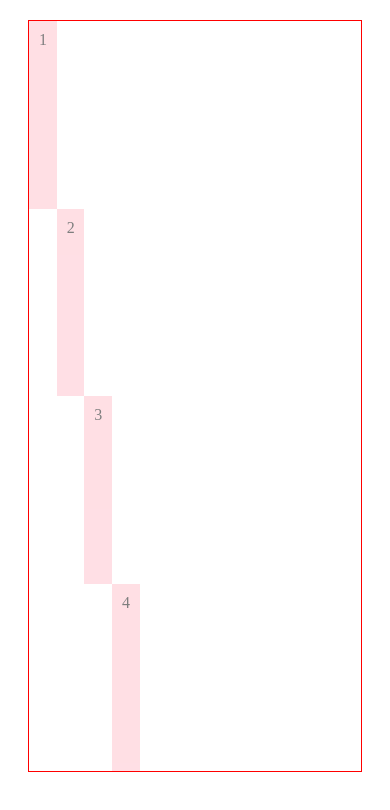
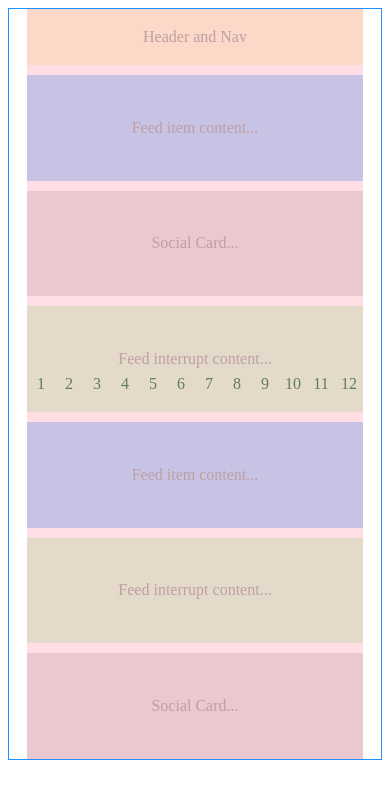
Before and after one commit to cschucode/css-grid-layout, a plain HTML site: page index.html in a window 390 px wide. Drawn offline with Linux system fonts and the light colour scheme.

Commit message:
Created responsive CSS grid layout

```diff
--- a/grid.css
+++ /dev/null
@@ -1,42 +0,0 @@
-.container {
-	border: 1px solid red;
-	display: grid;
-	grid-template-columns: repeat(12, 8.33%);
-	grid-template-rows: auto;
-	height: 750px;
-	margin: 20px;
-}
-
-.item {
-	background-color: pink;
-	opacity: .5;
-	padding: 10px;
-}
-
-.item-1 {
-	grid-column-start: 1;
-	grid-column-end: 2;
-	grid-row-start: 1;
-	grid-row-end: 2;
-}
-
- .item-2 {
- 	grid-column-start: 2;
-	grid-column-end: 3;
-	grid-row-start: 2;
-	grid-row-end: 3;
-}
-
- .item-3 {
- 	grid-column-start: 3;
-	grid-column-end: 4;
-	grid-row-start: 3;
-	grid-row-end: 4;
-}
-
-.item-4 {
- 	grid-column-start: 4;
-	grid-column-end: 5;
-	grid-row-start: 4;
-	grid-row-end: 5;
-}
--- a/index.html
+++ b/index.html
@@ -2,16 +2,50 @@
 <html>
 <head>
 	<title>Grid Practice</title>
-	<link rel="stylesheet" type="text/css" href="grid.css">
+	<link rel="stylesheet" type="text/css" href="main.css">
 </head>
 <body>
+	<div class="wrapper">
+		<div class="container">
+			<div class="header-nav">
+				Header and Nav
+			</div>
+			<div class="feed-item">
+				Feed item content...
+			</div>
+			<div class="social-card">
+				Social Card...
+			</div>
+			<div class="feed-interrupt">
+				Feed interrupt content...
+			</div>
+			<div class="feed-item">
+				Feed item content...
+			</div>
+			<div class="feed-interrupt">
+				Feed interrupt content...
+			</div>
+			<div class="social-card">
+				Social Card...
+			</div>
+			<div class="grid-overlay">
+				<div class="item item-1">1</div>
+				<div class="item item-2">2</div>
+				<div class="item item-3">3</div>
+				<div class="item item-4">4</div>
+				<div class="item item-5">5</div>
+				<div class="item item-6">6</div>
+				<div class="item item-7">7</div>
+				<div class="item item-8">8</div>
+				<div class="item item-9">9</div>
+				<div class="item item-10">10</div>
+				<div class="item item-11">11</div>
+				<div class="item item-12">12</div>
+			</div>
+		</div>
+	</div>
 
-	<div class="container">
-		<div class="item item-1">1</div>
-		<div class="item item-2">2</div>
-		<div class="item item-3">3</div>
-		<div class="item item-4">4</div>
-	</div>
+
 
 </body>
 </html>
--- /dev/null
+++ b/main.css
@@ -0,0 +1,146 @@
+.wrapper {
+	border: 1px solid dodgerblue;
+	padding: 0 18px;
+}
+
+.container {
+	display: grid;
+	grid-row-gap: 10px;
+	grid-template-columns: repeat(12, [col] 1fr);
+	grid-template-rows: 56px auto;
+	margin: 0 auto;
+	max-width: 1280px;
+	position: relative;
+	height: 750px;
+}
+
+.header-nav {
+	background-color: khaki;
+	height: 56px;
+}
+
+.feed-item {
+	background-color: dodgerblue;
+}
+
+.feed-interrupt {
+	background-color: lightgreen;
+}
+
+.social-card {
+	background-color: darkgray;
+}
+
+
+.header-nav,
+.feed-item,
+.feed-interrupt,
+.social-card {
+	align-items: center;
+	display: flex;
+	grid-column: col 1 / span 13;
+	justify-content: center;
+	opacity: .5;
+}
+
+@media screen and (min-width: 768px) {
+	.feed-item,
+	.feed-interrupt,
+	.social-card {
+		grid-column: col 3 / span 8;
+	}
+}
+
+@media screen and (min-width: 1024px) {
+	.feed-item,
+	.feed-interrupt {
+		grid-column: col 1 / span 8;
+		margin-right: 5px;
+	}
+	.social-card {
+		grid-column: col 9 / span 4;
+		margin-left: : 5px;
+	}
+}
+
+@media screen and (min-width: 1280px) {
+	.feed-item {
+		grid-column: col 3 / span 7;
+	}
+
+	.feed-interrupt {
+		grid-column: col 1 / span 2;
+	}
+
+	.social-card {
+		grid-column: col 10 / span 3;
+	}
+}
+
+
+.grid-overlay {
+	display: grid;
+	grid-row-gap: 10px;
+	grid-template-columns: repeat(12, [col] 1fr);
+	grid-template-rows: auto;
+	height: 100%;
+	position: absolute;
+	top: 0;
+	width: 100%;
+}
+
+.item {
+	align-items: center;
+	background-color: pink;
+	display: flex;
+	justify-content: center;
+	opacity: .5;
+}
+
+.item-1 {
+	grid-column: col 1 / col 2;
+}
+
+.item-2 {
+	grid-column: col 2 / col 3;
+}
+
+.item-3 {
+	grid-column: col 3 / col 4;
+}
+
+.item-4 {
+	grid-column: col 4 / col 5;
+}
+
+.item-5 {
+	grid-column: col 5 / col 6;
+}
+
+.item-6 {
+	grid-column: col 6 / col 7;
+}
+
+.item-7 {
+	grid-column: col 7 / col 8;
+}
+
+.item-8 {
+	grid-column: col 8 / col 9;
+}
+
+.item-9 {
+	grid-column: col 9 / col 10;
+}
+
+.item-10 {
+	grid-column: col 10 / col 11;
+}
+
+.item-11 {
+	grid-column: col 11 / col 12;
+}
+
+.item-12 {
+	grid-column: col 12 / col 13;
+}
```
